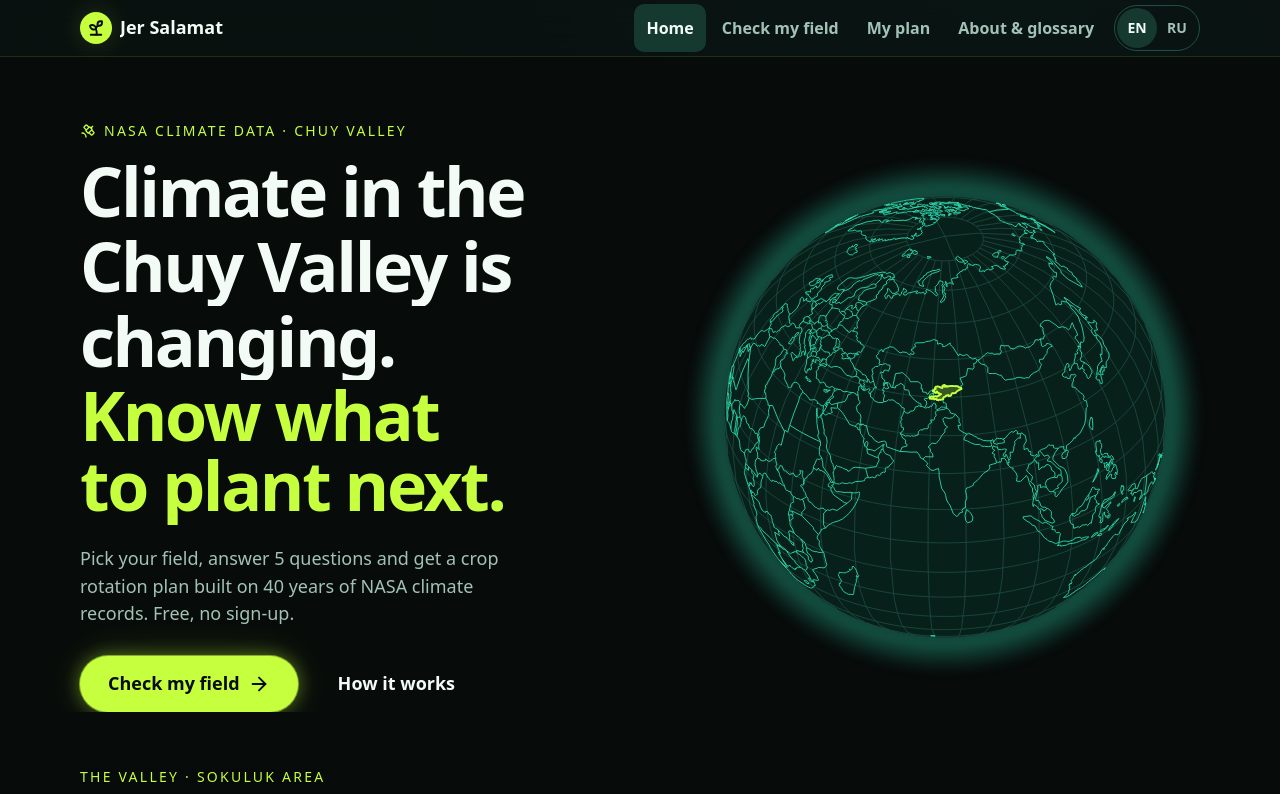
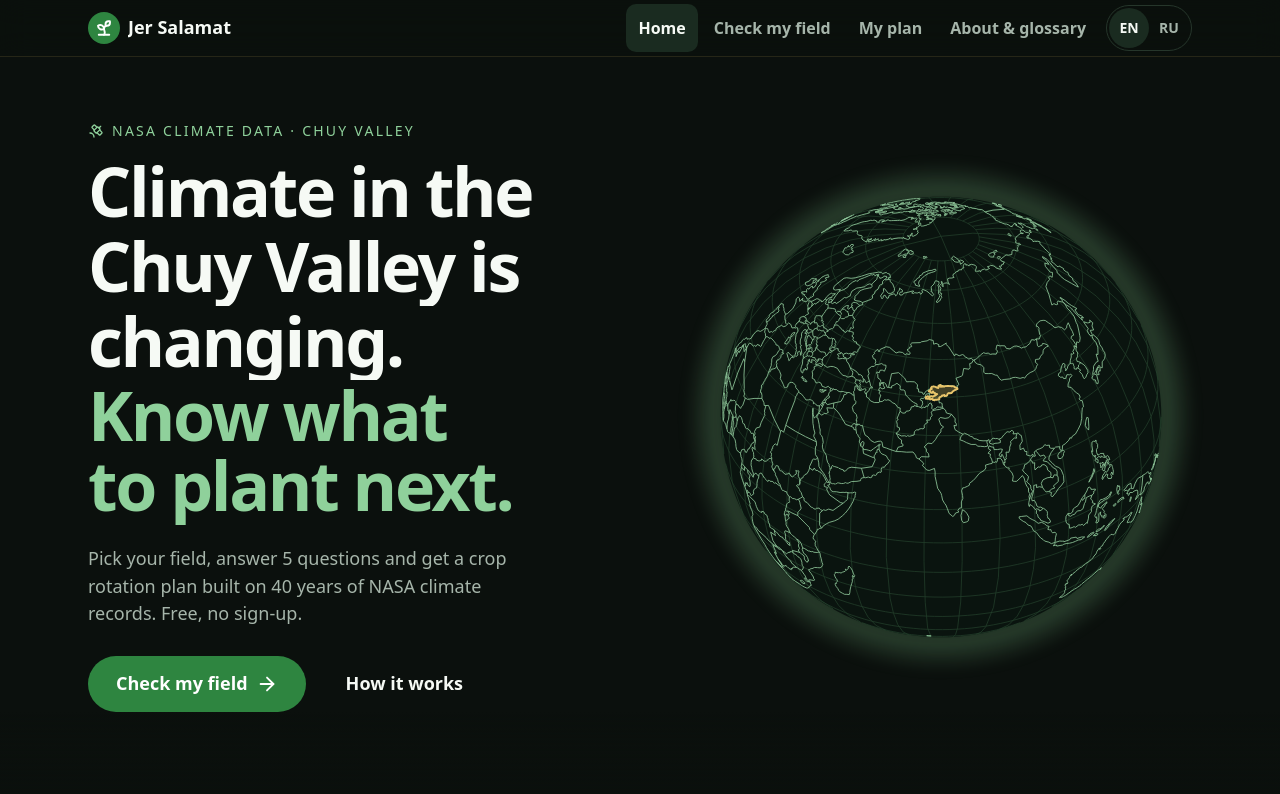
Before and after one commit to Aymanchk/jer-salamat, a React (Vite) app: page / in a window 1280 px wide. Shown: the top 794 px of the page. Built offline with nearby package versions, Linux system fonts and the light colour scheme.

Commit message:
Recolour to a calm farm palette: soil green, leaf green and wheat gold, no neon

```diff
--- a/src/components/earth/OrbitScene.tsx
+++ b/src/components/earth/OrbitScene.tsx
@@ -303,7 +303,7 @@ function Earth({ progress, dense, wide }: EarthProps) {
 
   const dots = useMemo(() => buildDots(dense), [dense])
   const colors = useMemo(
-    () => ({ day: tokens['--globe-line'], night: '#1e5145', accent: tokens['--globe-highlight'] }),
+    () => ({ day: tokens['--globe-line'], night: '#23402c', accent: tokens['--globe-highlight'] }),
     [tokens],
   )
   const globeGeo = useMemo(() => geometryOf(dots.globe), [dots])
@@ -319,7 +319,7 @@ function Earth({ progress, dense, wide }: EarthProps) {
         blending: AdditiveBlending,
         transparent: true,
         depthWrite: false,
-        uniforms: { uColor: { value: new Color('#2ee6b8') }, uFade: { value: 0 }, uPower: { value: 2.6 } },
+        uniforms: { uColor: { value: new Color('#5f9e6b') }, uFade: { value: 0 }, uPower: { value: 2.6 } },
       }),
     [],
   )
@@ -331,7 +331,7 @@ function Earth({ progress, dense, wide }: EarthProps) {
         blending: AdditiveBlending,
         transparent: true,
         depthWrite: false,
-        uniforms: { uColor: { value: new Color('#c6ff3d') }, uFade: { value: 0 }, uPower: { value: 4.5 } },
+        uniforms: { uColor: { value: new Color('#b8dca8') }, uFade: { value: 0 }, uPower: { value: 4.5 } },
       }),
     [],
   )
@@ -484,7 +484,7 @@ function Stars({ count }: { count: number }) {
   }, [count])
   return (
     <points geometry={geo}>
-      <pointsMaterial color="#a3c2b6" size={0.035} sizeAttenuation transparent opacity={0.55} depthWrite={false} />
+      <pointsMaterial color="#a6b5aa" size={0.035} sizeAttenuation transparent opacity={0.55} depthWrite={false} />
     </points>
   )
 }
--- a/src/components/landing/ValleyTerrain.tsx
+++ b/src/components/landing/ValleyTerrain.tsx
@@ -95,16 +95,16 @@ function Scene() {
   return (
     <>
       {/* This scene is always at night, in both themes. */}
-      <fog attach="fog" args={['#070b0a', 14, 42]} />
-      <hemisphereLight args={[new Color('#2ee6b8'), new Color('#070b0a'), 0.55]} />
-      <directionalLight position={[-10, 5, 2]} intensity={2.2} color="#c6ff3d" />
-      <directionalLight position={[10, 3, -6]} intensity={0.6} color="#3dd8ff" />
+      <fog attach="fog" args={['#0b100d', 14, 42]} />
+      <hemisphereLight args={[new Color('#8fc79a'), new Color('#0b100d'), 0.6]} />
+      <directionalLight position={[-10, 5, 2]} intensity={2.4} color="#fff1d6" />
+      <directionalLight position={[10, 3, -6]} intensity={0.7} color="#e8c46a" />
       <mesh geometry={terrain}>
-        <meshStandardMaterial color="#1e5145" flatShading roughness={0.9} metalness={0} />
+        <meshStandardMaterial color="#2c3d30" flatShading roughness={0.9} metalness={0} />
       </mesh>
       {/* Faint wire overlay gives the low-poly, "mapped from orbit" look. */}
       <mesh geometry={terrain} position={[0, 0.01, 0]}>
-        <meshBasicMaterial color="#2ee6b8" wireframe transparent opacity={0.09} />
+        <meshBasicMaterial color="#8fc79a" wireframe transparent opacity={0.09} />
       </mesh>
       <lineSegments geometry={grid}>
         <lineBasicMaterial color={tokens['--globe-highlight']} transparent opacity={0.22} />
--- a/src/index.css
+++ b/src/index.css
@@ -256,7 +256,7 @@
     box-shadow: var(--glow-accent);
   }
   .neon-btn:hover {
-    box-shadow: var(--glow-accent), 0 0 60px rgb(182 255 59 / 0.22);
+    box-shadow: var(--glow-accent);
   }
   [data-theme='light'] .neon-btn:hover {
     box-shadow: var(--glow-accent);
--- a/src/styles/tokens.css
+++ b/src/styles/tokens.css
@@ -1,76 +1,65 @@
 /*
- * Jer Salamat design tokens: "agri-tech at night".
+ * Jer Salamat design tokens: "fields and farms".
+ * Warm paper, dark soil-green ink, a leaf-green accent and wheat gold. Dark panels frame the globe
+ * and charts. No glow, no gradients: the data and the Earth are the colour.
  * Single source of truth for colour, type, spacing, radius, shadow and motion.
- * Components must use these (through Tailwind classes), never raw values.
- *
- * Colour follows the 60-30-10 rule:
- *   60% background — deep night green-black (dark) / cool off-white (light)
- *   30% surfaces   — deep green-teal cards, header and secondary areas
- *   10% accent     — neon lime: primary buttons, the selected pin, key numbers
- * Data colours are a separate family used only inside charts.
- * Dark is the default. Light keeps the same hues with no glow, for use in the sun.
  */
 
+/* Light theme values; the dark block below applies by default (html data-theme="dark"). */
 :root,
-[data-theme='dark'] {
-  /* ---- 60% background ---- */
-  --color-bg: #070b0a;
-  --color-bg-2: #0c1412;
-  --color-surface: #0f2a23;
-  --color-surface-muted: #15392f;
-  --color-border: #1e5145;
-  --color-border-strong: #4f8a78; /* 4:1 on bg, for control outlines */
-  --color-text: #e9f5ef; /* 16:1 on bg */
-  --color-text-muted: #a3c2b6; /* 9:1 on bg, 7.4:1 on surface */
+[data-theme='light'] {
+  --color-bg: #fbfaf6;
+  --color-bg-2: #f3f1ea;
+  --color-surface: #ffffff;
+  --color-surface-muted: #f2f0e8;
+  --color-border: #e4e1d6;
+  --color-border-strong: #868b7c; /* 3.3:1 on white, for control outlines */
+  --color-text: #14201a; /* 18:1 */
+  --color-text-muted: #55605a; /* 7:1 */
 
-  /* ---- 30% secondary: green-teal ---- */
-  --color-primary: #15392f;
-  --color-primary-strong: #1e5145;
-  --color-primary-soft: #15392f;
-  --color-on-primary: #e9f5ef;
-  --color-on-primary-muted: #b6d1c6;
-  --color-heading: #f2fbf6;
-  --color-selected: #c6ff3d;
+  --color-primary: #1f3a2a;
+  --color-primary-strong: #2a4a36;
+  --color-primary-soft: #e8efe6;
+  --color-on-primary: #ffffff;
+  --color-on-primary-muted: #c3d3c7;
+  --color-heading: #14201a;
+  --color-selected: #2e7d3a;
 
-  /* ---- 10% accent: neon lime ---- */
-  --color-accent: #c6ff3d;
-  --color-accent-hover: #d6ff70;
-  --color-on-accent: #070b0a; /* 17:1 on accent */
-  --color-accent-text: #c6ff3d; /* 16:1 on bg */
-  --color-accent-soft: #1f3314;
+  --color-accent: #2e7d3a; /* white text 5:1 */
+  --color-accent-hover: #256a30;
+  --color-on-accent: #ffffff;
+  --color-accent-text: #2a7136; /* 6:1 on white */
+  --color-accent-soft: #e7f2e4;
 
-  /* ---- status ---- */
-  --color-danger: #ff7a70;
-  --color-danger-soft: #3b1a17;
-  --color-better: #c6ff3d;
-  --color-worse: #ff9b6a;
-  --color-focus: #c6ff3d;
+  --color-danger: #d92d20;
+  --color-danger-soft: #fef3f2;
+  --color-better: #2e7d3a;
+  --color-worse: #b5540c;
+  --color-focus: #2e7d3a;
 
-  /* ---- glass and glow ---- */
-  --glass-bg: rgb(12 20 18 / 0.72);
-  --glass-border: rgb(198 255 61 / 0.12);
-  --glow-accent: 0 0 0 1px rgb(198 255 61 / 0.55), 0 0 18px rgb(198 255 61 / 0.4), 0 0 44px rgb(198 255 61 / 0.16);
-  --glow-soft: 0 0 24px rgb(198 255 61 / 0.16);
-  --gradient-neon: linear-gradient(120deg, #c6ff3d, #2ee6b8 50%, #3dd8ff);
-  --hero-aurora: radial-gradient(70% 45% at 80% 0%, rgb(46 230 184 / 0.07), transparent 70%);
+  --glass-bg: rgb(251 250 246 / 0.85);
+  --glass-border: rgb(20 32 26 / 0.08);
+  --glow-accent: none;
+  --glow-soft: none;
+  --gradient-neon: linear-gradient(120deg, #2e7d3a, #c9a24a 50%, #2e7d3a);
+  --hero-aurora: none;
 
-  /* ---- data colours (charts only) ---- */
-  --data-temp: #ff7a45;
-  --data-temp-soft: rgb(255 122 69 / 0.16);
-  --data-precip: #3dd8ff;
-  --data-precip-soft: rgb(61 216 255 / 0.16);
-  --data-soil: #2ee6b8;
-  --data-soil-soft: rgb(46 230 184 / 0.16);
-  --data-trend: #e9f5ef;
-  --data-grid: #173a31;
-  --data-scenario: #ffd166;
+  --data-temp: #e8590c;
+  --data-temp-soft: #fdebdf;
+  --data-precip: #2b55ff;
+  --data-precip-soft: #e4eaff;
+  --data-soil: #0e8f6e;
+  --data-soil-soft: #dcf2eb;
+  --data-trend: #14201a;
+  --data-grid: #ebe8de;
+  --data-scenario: #b45309;
 
-  /* ---- 3D globe ---- */
-  --globe-ocean: #08201a;
-  --globe-line: #2ee6b8;
-  --globe-grid: #1e5145;
-  --globe-highlight: #c6ff3d;
-  --globe-atmosphere: rgb(46 230 184 / 0.35);
+  --globe-ocean: #0a140f;
+  --globe-line: #8fc79a;
+  --globe-grid: #23402c;
+  --globe-highlight: #e8c46a;
+  --globe-atmosphere: rgb(110 170 120 / 0.3);
+  --panel-bg: #0a0a0b;
 
   /* ---- typography ---- */
   --font-family-sans: 'Inter Variable', system-ui, -apple-system, 'Segoe UI', Roboto, sans-serif;
@@ -111,8 +100,8 @@
   --radius-pill: 999px;
 
   /* ---- shadow ---- */
-  --shadow-card: 0 1px 0 rgb(255 255 255 / 0.03) inset, 0 8px 24px rgb(0 0 0 / 0.35);
-  --shadow-raised: 0 12px 40px rgb(0 0 0 / 0.55);
+  --shadow-card: 0 1px 2px rgb(17 17 19 / 0.06), 0 2px 8px rgb(17 17 19 / 0.06);
+  --shadow-raised: 0 8px 28px rgb(17 17 19 / 0.14);
 
   /* ---- motion ---- */
   --motion-fast: 150ms;
@@ -124,7 +113,7 @@
   --z-header: 1100;
   --z-popover: 1200;
 
-  color-scheme: dark;
+  color-scheme: light;
 }
 
 @media (min-width: 640px) {
@@ -134,62 +123,57 @@
   }
 }
 
-/* Light theme for bright sun: same hues, no glow, accent darkened for AA. */
-[data-theme='light'] {
-  --color-bg: #f3f7f4;
-  --color-bg-2: #e9f1ec;
-  --color-surface: #ffffff;
-  --color-surface-muted: #e6efe9;
-  --color-border: #cddcd3;
-  --color-border-strong: #6b8378; /* 3.9:1 on bg */
-  --color-text: #0b1a14; /* 17:1 */
-  --color-text-muted: #45594f; /* 7:1 */
+/* Dark: neutral black panels (the globe, charts) and the optional night theme. */
+[data-theme='dark'] {
+  --color-bg: #0b100d;
+  --color-bg-2: #101712;
+  --color-surface: #131c16;
+  --color-surface-muted: #19251d;
+  --color-border: #26362b;
+  --color-border-strong: #6b7d70;
+  --color-text: #eef3ee;
+  --color-text-muted: #a6b5aa; /* 8:1 on bg */
 
-  --color-primary: #15392f;
-  --color-primary-strong: #1e5145;
-  --color-primary-soft: #dcede4;
-  --color-on-primary: #f3f7f4;
-  --color-on-primary-muted: #c2d8cd;
-  --color-heading: #0f2a23;
-  --color-selected: #3f6212;
+  --color-primary: #1a2b20;
+  --color-primary-strong: #24382b;
+  --color-primary-soft: #1a2b20;
+  --color-on-primary: #eef3ee;
+  --color-on-primary-muted: #b4c4b8;
+  --color-heading: #f6faf5;
+  --color-selected: #8fd19b;
 
-  --color-accent: #4d7c0f; /* white text 5.1:1 */
-  --color-accent-hover: #3f6212;
+  --color-accent: #2e8540; /* white text 4.7:1 */
+  --color-accent-hover: #369a4b;
   --color-on-accent: #ffffff;
-  --color-accent-text: #3f6212; /* 7.4:1 on white */
-  --color-accent-soft: #ecf7d9;
+  --color-accent-text: #8fd19b;
+  --color-accent-soft: #1c3323;
 
-  --color-danger: #b42318;
-  --color-danger-soft: #fdecea;
-  --color-better: #3f6212;
-  --color-worse: #b54708;
-  --color-focus: #12332b;
+  --color-danger: #ff7a70;
+  --color-danger-soft: #3b1a17;
+  --color-better: #8fd19b;
+  --color-worse: #f0a35e;
+  --color-focus: #e8c46a;
 
-  --glass-bg: rgb(255 255 255 / 0.82);
-  --glass-border: rgb(18 51 43 / 0.12);
-  --glow-accent: 0 1px 2px rgb(11 26 20 / 0.2);
+  --glass-bg: rgb(11 16 13 / 0.75);
+  --glass-border: rgb(232 196 106 / 0.12);
+
+  --data-temp: #ff8a4c;
+  --data-temp-soft: rgb(255 138 76 / 0.16);
+  --data-precip: #7d97ff;
+  --data-precip-soft: rgb(125 151 255 / 0.16);
+  --data-soil: #34d3a4;
+  --data-soil-soft: rgb(52 211 164 / 0.16);
+  --data-trend: #eef3ee;
+  --data-grid: #1d2a21;
+  --data-scenario: #fbbf24;
+
+  --gradient-neon: linear-gradient(120deg, #2e8540, #e8c46a 50%, #2e8540);
+  --glow-accent: none;
   --glow-soft: none;
-  --gradient-neon: linear-gradient(120deg, #4d7c0f, #0f766e 50%, #0e7490);
   --hero-aurora: none;
 
-  --data-temp: #c2410c;
-  --data-temp-soft: #fbe3d6;
-  --data-precip: #0e7490;
-  --data-precip-soft: #d6eff5;
-  --data-soil: #0f766e;
-  --data-soil-soft: #d5ecea;
-  --data-trend: #0b1a14;
-  --data-grid: #e1ebe5;
-  --data-scenario: #9a3412;
+  --shadow-card: 0 1px 0 rgb(255 255 255 / 0.03) inset, 0 8px 24px rgb(0 0 0 / 0.35);
+  --shadow-raised: 0 12px 40px rgb(0 0 0 / 0.55);
 
-  --globe-ocean: #0f2a23;
-  --globe-line: #8fe8cf;
-  --globe-grid: #1e5145;
-  --globe-highlight: #c6ff3d;
-  --globe-atmosphere: rgb(15 118 110 / 0.25);
-
-  --shadow-card: 0 1px 2px rgb(11 26 20 / 0.06), 0 2px 8px rgb(11 26 20 / 0.06);
-  --shadow-raised: 0 8px 28px rgb(11 26 20 / 0.14);
-
-  color-scheme: light;
+  color-scheme: dark;
 }
```
Also changed, not shown: public/globe-fallback.svg.
